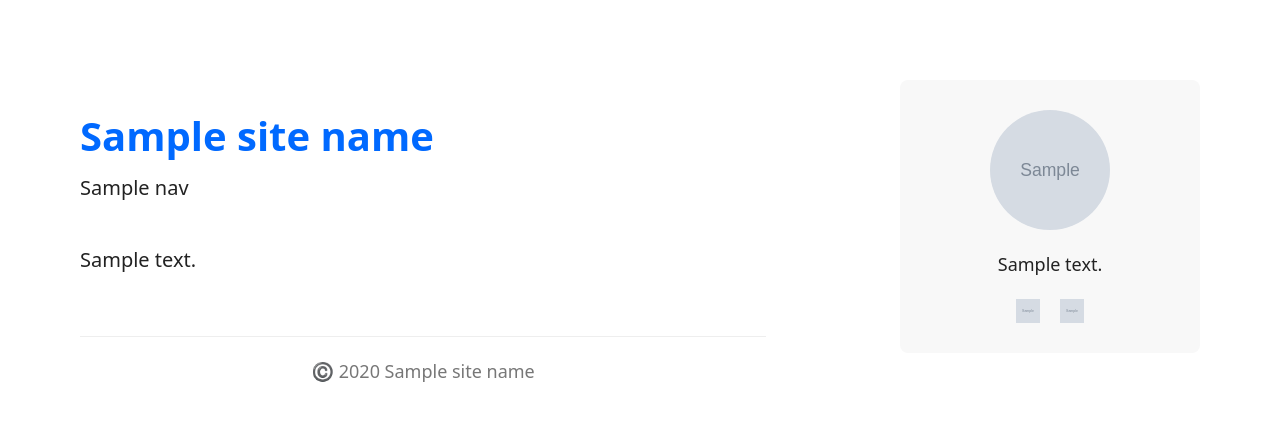
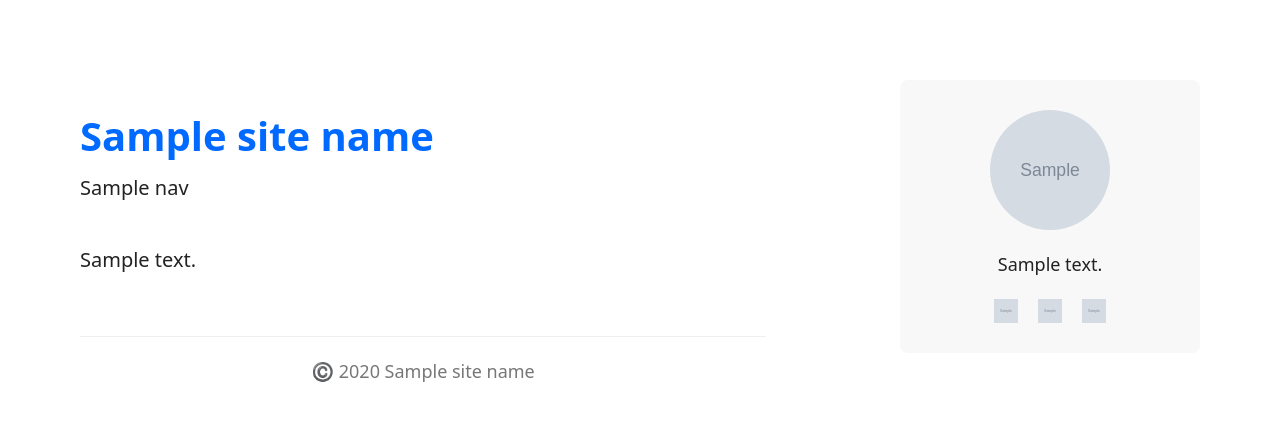
Before and after one commit to emilesilvis/piep, a Python web app: template static/templates/template.html in a window 1280 px wide. Shown: the top 421 px of the page. Run offline with Jinja, Linux system fonts and the light colour scheme; the template is opened without the code that fills it: most values are stand-ins (such as "Sample title", 1, 10 or a date in 2020); grey boxes marked "Sample" are stand-in pictures.

Commit message:
blog: hide nav (for now) and add GitHub link to bio

```diff
--- a/build.py
+++ b/build.py
@@ -43,6 +43,8 @@ def apply_template(title, body_html, nav=""):
             .replace("{{bio.social.x.icon}}", BIO["social"]["x"]["icon"])
             .replace("{{bio.social.linkedin.url}}", BIO["social"]["linkedin"]["url"])
             .replace("{{bio.social.linkedin.icon}}", BIO["social"]["linkedin"]["icon"])
+            .replace("{{bio.social.github.url}}", BIO["social"]["github"]["url"])
+            .replace("{{bio.social.github.icon}}", BIO["social"]["github"]["icon"])
             .replace("{{nav}}", nav))
 
 
--- a/static/templates/template.html
+++ b/static/templates/template.html
@@ -20,11 +20,14 @@
         <img src="{{bio.image}}" alt="{{bio.name}}" class="bio-image">
         <p>{{bio.bio}}</p>
         <div class="social-links">
-            <a href="{{bio.social.x.url}}" class="social-link">
+            <a href="{{bio.social.x.url}}" class="social-link" target="_blank" rel="noopener noreferrer">
                 <img src="{{bio.social.x.icon}}" alt="X" class="social-icon">
             </a>
-            <a href="{{bio.social.linkedin.url}}" class="social-link">
+            <a href="{{bio.social.linkedin.url}}" class="social-link" target="_blank" rel="noopener noreferrer">
                 <img src="{{bio.social.linkedin.icon}}" alt="LinkedIn" class="social-icon">
+            </a>
+            <a href="{{bio.social.github.url}}" class="social-link" target="_blank" rel="noopener noreferrer">
+                <img src="{{bio.social.github.icon}}" alt="GitHub" class="social-icon">
             </a>
         </div>
     </aside>
```
Also changed, not shown: config.py (+9 -5 lines), static/icons/github.svg (added).
